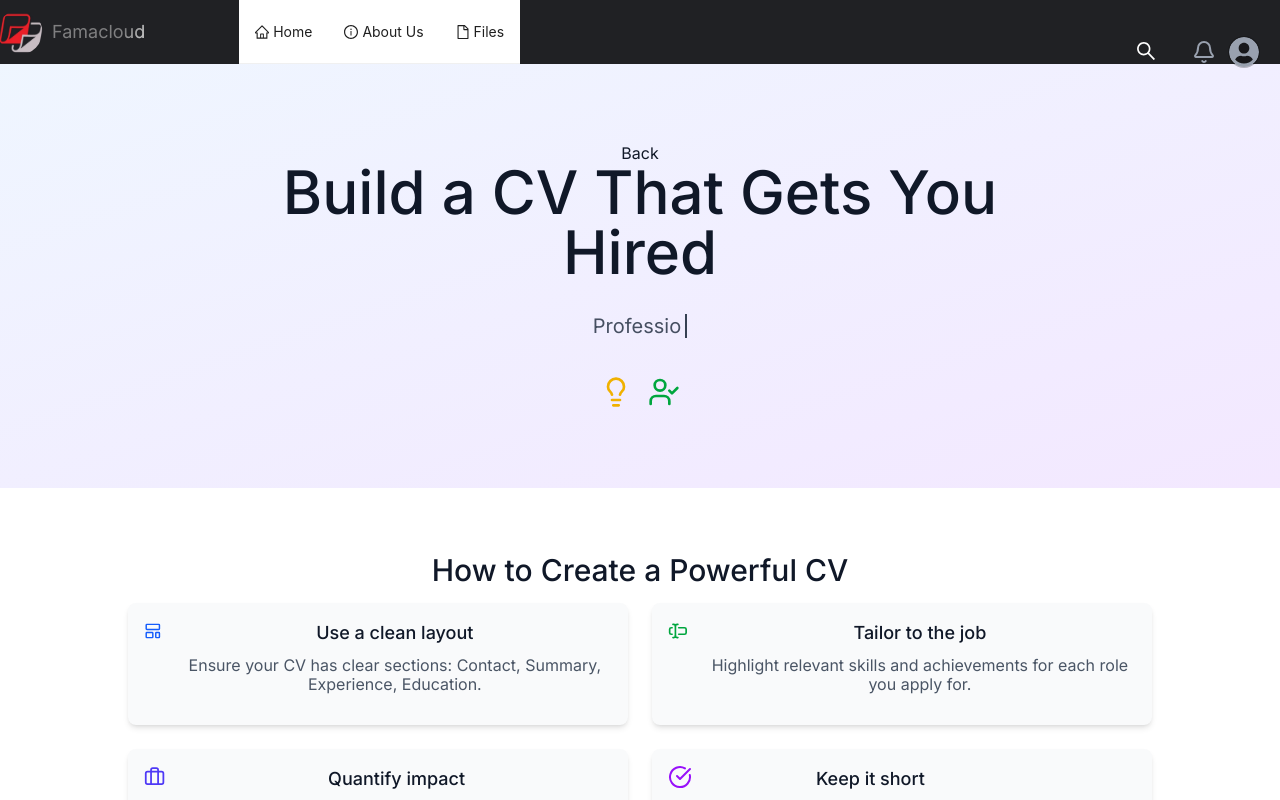
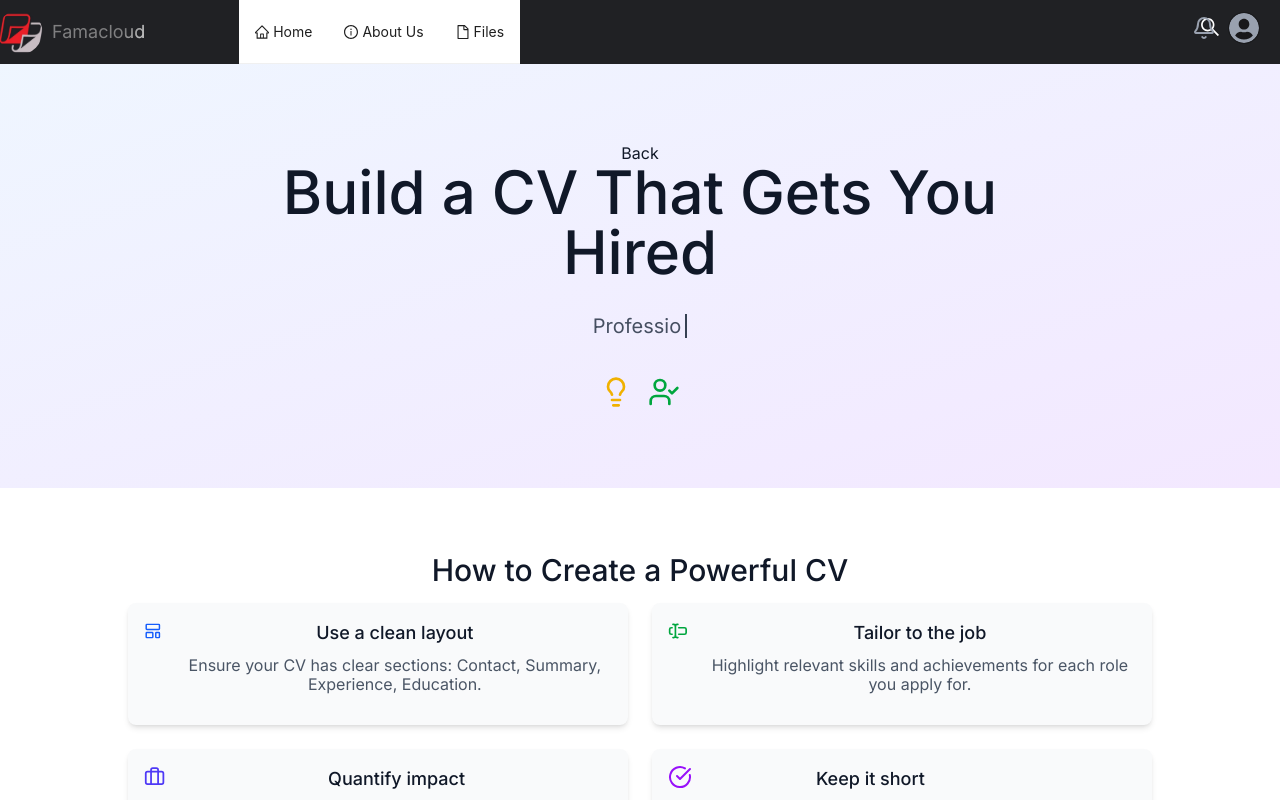
Before and after one commit to Ymffuture/Filebank, a React (Vite) app in the folder filebank-frontend/: page /cv in a window 1280 px wide. Shown: the top 800 px of the page. Built offline with nearby package versions, Linux system fonts and the light colour scheme.

Commit message:
Update SearchBar.jsx

```diff
--- a/filebank-frontend/src/components/SearchBar.jsx
+++ b/filebank-frontend/src/components/SearchBar.jsx
@@ -26,7 +26,7 @@ const SearchBar = () => {
   );
 
   return (
-    <div className="search">
+    <div className="search absolute">
       {/* Toggle icon */}
       <button
         onClick={() => setOpen((prev) => !prev)}
```
